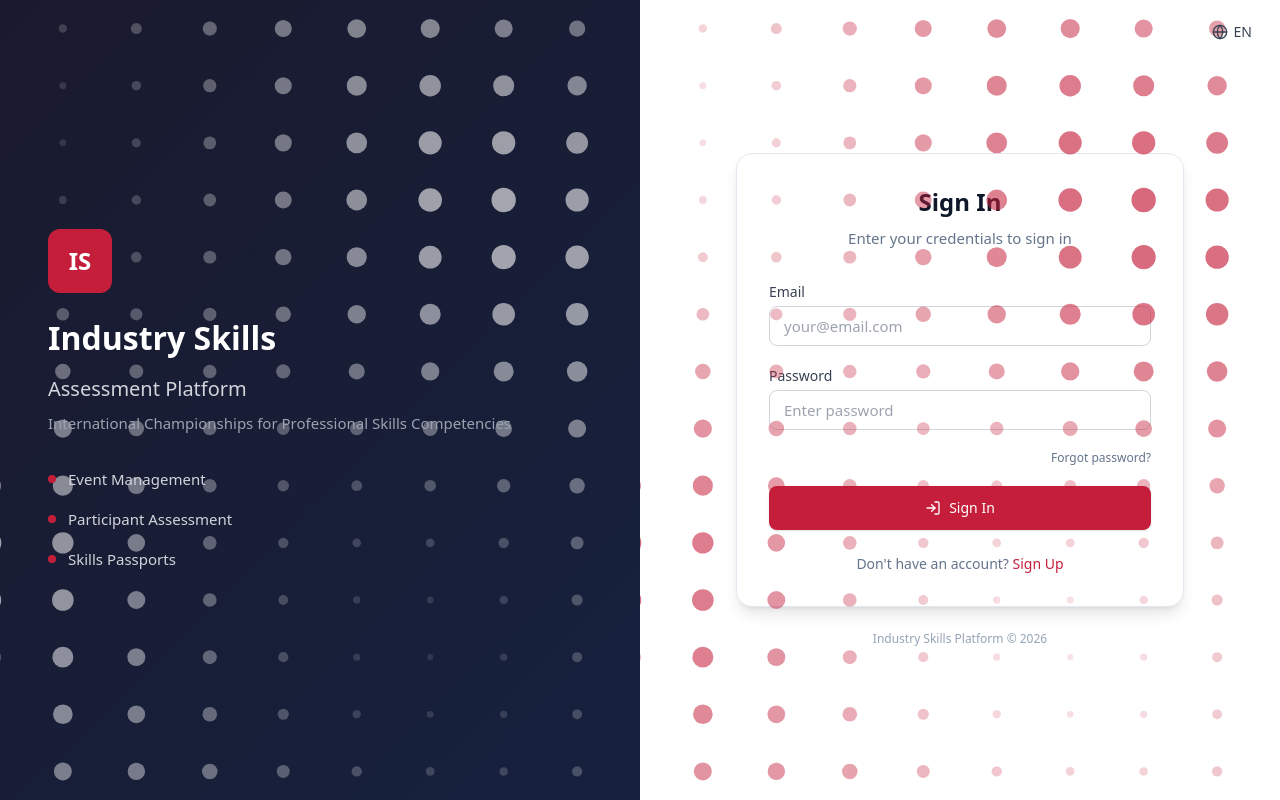
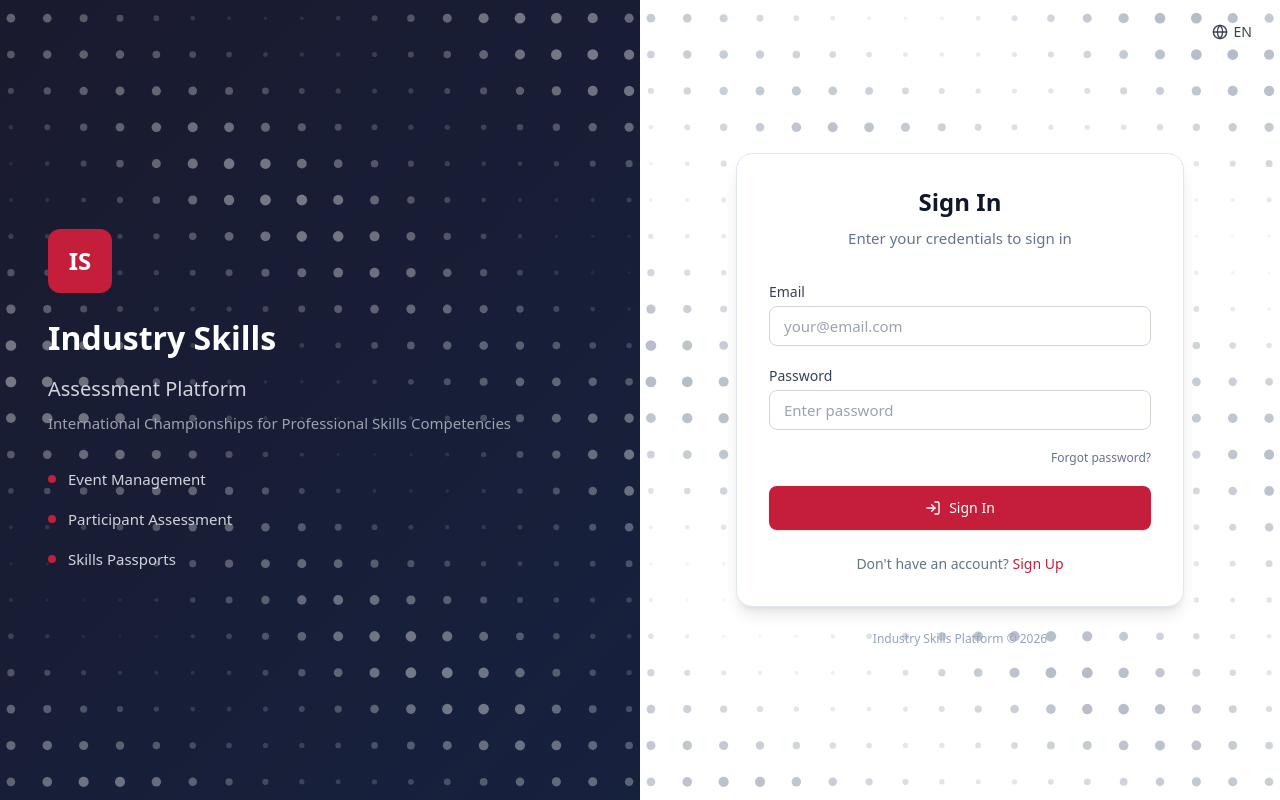
Before and after one commit to phantomhaif/Assessment_platform, a Next.js app: page /login in a window 1280 px wide. Built offline with nearby package versions, Linux system fonts and the light colour scheme.

Commit message:
Fix wave dots: smaller dense dots, z-index behind content on all auth pages

```diff
--- a/src/app/(auth)/forgot-password/page.tsx
+++ b/src/app/(auth)/forgot-password/page.tsx
@@ -43,7 +43,7 @@ export default function ForgotPasswordPage() {
   return (
     <div className="min-h-screen flex items-center justify-center relative overflow-hidden bg-white">
       {/* Wave dots background */}
-      <WaveDots className="absolute inset-0 w-full h-full pointer-events-none" />
+      <WaveDots className="absolute inset-0 w-full h-full pointer-events-none z-0" />
 
       <div className="relative z-10 w-full max-w-md px-6">
         <div className="bg-white rounded-2xl shadow-xl border border-gray-100 p-8">
--- a/src/app/(auth)/login/page.tsx
+++ b/src/app/(auth)/login/page.tsx
@@ -48,10 +48,8 @@ export default function LoginPage() {
     <div className="min-h-screen flex">
       {/* Left side - Branding */}
       <div className="hidden lg:flex lg:w-1/2 relative overflow-hidden" style={{ background: 'linear-gradient(135deg, #1a1a2e 0%, #16213e 100%)' }}>
-        {/* Wave dots decorative background */}
-        <div className="absolute inset-0 overflow-hidden">
-          <WaveDots color="rgba(255,255,255,0.9)" className="absolute inset-0 w-full h-full" />
-        </div>
+        {/* Wave dots decorative background — z-0 */}
+        <WaveDots color="rgba(255,255,255,0.85)" className="absolute inset-0 w-full h-full z-0 pointer-events-none" />
 
         <div className="relative z-10 flex flex-col justify-center px-12 text-white">
           <div className="mb-8">
@@ -90,14 +88,14 @@ export default function LoginPage() {
 
       {/* Right side - Login form */}
       <div className="w-full lg:w-1/2 flex items-center justify-center p-8 bg-white relative overflow-hidden">
-        {/* Wave dots on right side */}
-        <WaveDots className="absolute inset-0 w-full h-full pointer-events-none" />
+        {/* Wave dots background — z-0, behind everything */}
+        <WaveDots className="absolute inset-0 w-full h-full pointer-events-none z-0" />
         {/* Language switcher */}
-        <div className="absolute top-4 right-4">
+        <div className="absolute top-4 right-4 z-10">
           <LanguageSwitcher />
         </div>
 
-        <div className="w-full max-w-md">
+        <div className="relative z-10 w-full max-w-md">
           {/* Mobile logo */}
           <div className="lg:hidden text-center mb-8">
             <div className="w-14 h-14 rounded-xl bg-[#C41E3A] flex items-center justify-center mx-auto mb-4">
--- a/src/app/(auth)/register/page.tsx
+++ b/src/app/(auth)/register/page.tsx
@@ -153,7 +153,7 @@ export default function RegisterPage() {
   if (step === "verify") {
     return (
       <div className="min-h-screen flex items-center justify-center bg-white py-12 px-4 sm:px-6 lg:px-8 relative overflow-hidden">
-        <WaveDots className="absolute inset-0 w-full h-full pointer-events-none" />
+        <WaveDots className="absolute inset-0 w-full h-full pointer-events-none z-0" />
         <Card className="w-full max-w-md relative z-10">
           <CardHeader className="text-center">
             <div className="mx-auto w-14 h-14 bg-[#C41E3A] rounded-xl flex items-center justify-center mb-4">
@@ -232,8 +232,7 @@ export default function RegisterPage() {
 
   return (
     <div className="min-h-screen flex items-center justify-center bg-white py-12 px-4 sm:px-6 lg:px-8 relative overflow-hidden">
-      <WaveDots className="absolute top-0 right-0 w-full h-48 opacity-40 pointer-events-none" />
-      <WaveDots className="absolute bottom-0 left-0 w-full h-48 opacity-40 pointer-events-none rotate-180" />
+      <WaveDots className="absolute inset-0 w-full h-full pointer-events-none z-0" />
       <Card className="w-full max-w-lg relative z-10">
         <CardHeader className="text-center">
           <CardTitle className="text-2xl">
--- a/src/app/(auth)/reset-password/page.tsx
+++ b/src/app/(auth)/reset-password/page.tsx
@@ -67,7 +67,7 @@ function ResetPasswordForm() {
 
   return (
     <div className="min-h-screen flex items-center justify-center relative overflow-hidden bg-white">
-      <WaveDots className="absolute inset-0 w-full h-full pointer-events-none" />
+      <WaveDots className="absolute inset-0 w-full h-full pointer-events-none z-0" />
 
       <div className="relative z-10 w-full max-w-md px-6">
         <div className="bg-white rounded-2xl shadow-xl border border-gray-100 p-8">
--- a/src/components/ui/wave-dots.tsx
+++ b/src/components/ui/wave-dots.tsx
@@ -1,18 +1,13 @@
 interface WaveDotsProps {
   className?: string
   color?: string
-  rows?: number
-  cols?: number
 }
 
-export function WaveDots({
-  className = "",
-  color = "#C41E3A",
-  rows = 14,
-  cols = 28,
-}: WaveDotsProps) {
-  const spacingX = 36
-  const spacingY = 28
+export function WaveDots({ className = "", color = "#64748b" }: WaveDotsProps) {
+  const cols = 52
+  const rows = 22
+  const spacingX = 20
+  const spacingY = 20
   const width = cols * spacingX
   const height = rows * spacingY
 
@@ -29,13 +24,15 @@ export function WaveDots({
           const x = col * spacingX + spacingX / 2
           const y = row * spacingY + spacingY / 2
 
-          // Two overlapping sine waves creating a beautiful flowing pattern
-          const wave1 = Math.sin((col / cols) * Math.PI * 5 - (row / rows) * Math.PI * 1.5)
-          const wave2 = Math.sin((col / cols) * Math.PI * 3 + (row / rows) * Math.PI * 2 + 1)
-          const combined = (wave1 * 0.6 + wave2 * 0.4 + 1) / 2 // normalize to 0..1
+          // Diagonal wave — the "crest" moves diagonally across the grid
+          const wave = Math.sin((col - row * 1.4) * 0.45)
+          // Second wave for depth
+          const wave2 = Math.sin((col * 0.3 + row * 0.5) * 0.8) * 0.4
 
-          const size = 1.5 + combined * 4.5  // 1.5..6 px
-          const opacity = 0.12 + combined * 0.55  // 0.12..0.67
+          const combined = (wave + wave2 + 1.4) / 2.8 // normalize ~0..1
+
+          const size = 0.8 + combined * 2.2   // 0.8..3px
+          const opacity = 0.06 + combined * 0.42 // 0.06..0.48
 
           return (
             <circle
```
